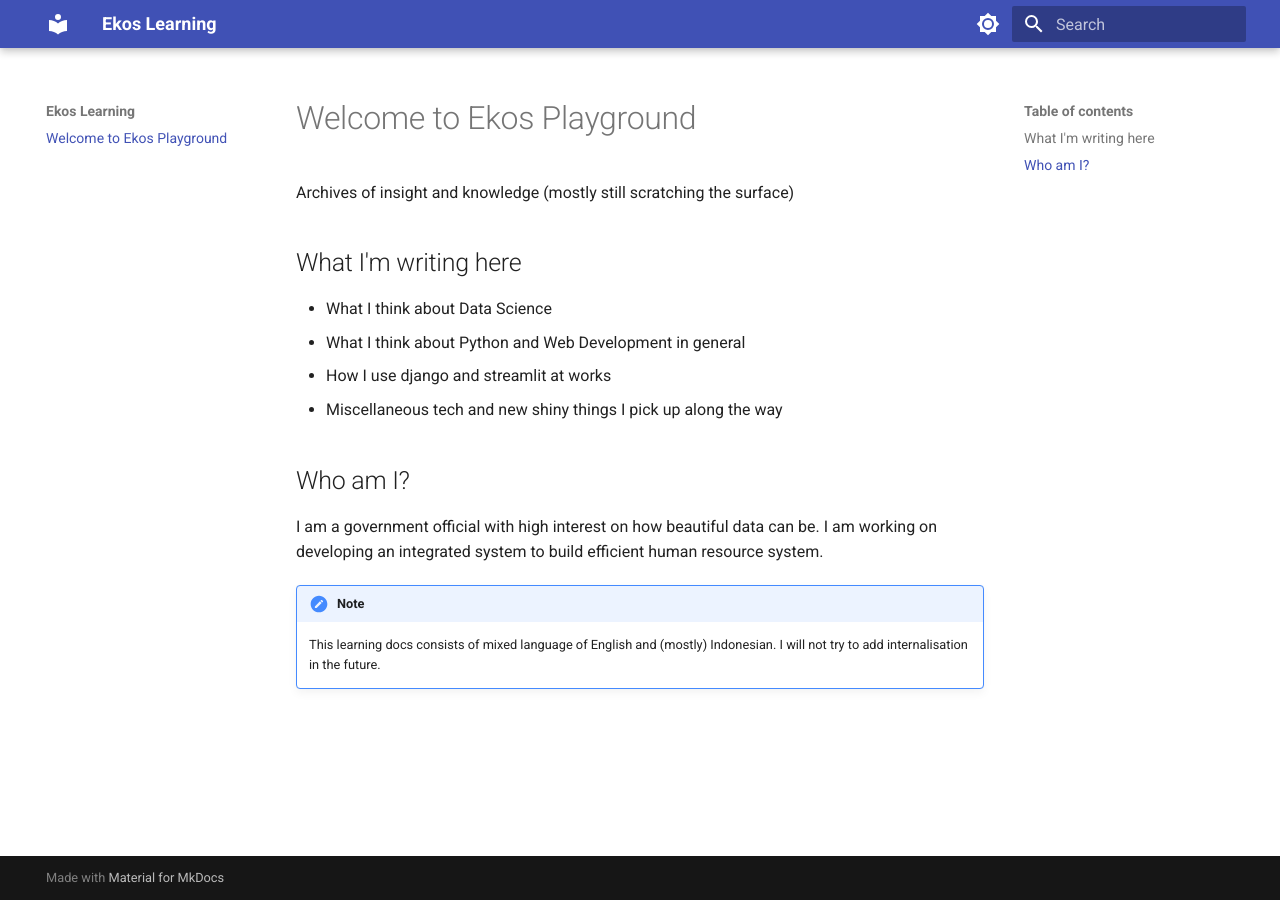
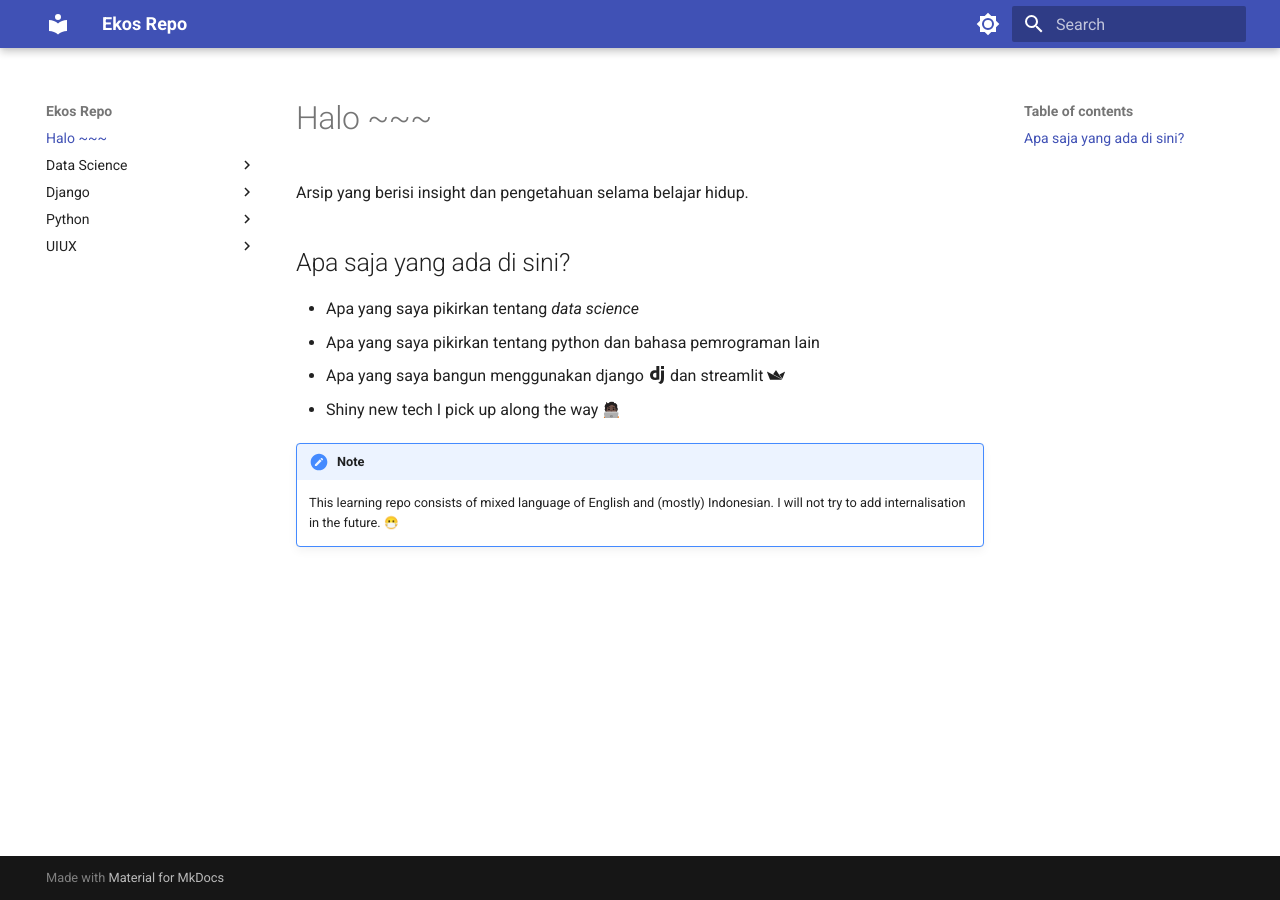
Before and after one commit to ekosup/learning, an MkDocs documentation site: the page built from docs/index.md, in a window 1280 px wide. Built offline with MkDocs 1.6.1 and Material for MkDocs 9.7.7, drawn with Linux system fonts in a browser that asks for light colours; emoji names are drawn with the system emoji font.

Commit message:
initial contents

```diff
--- /dev/null
+++ b/docs/Data Science/index.md
@@ -0,0 +1 @@
+# Data science repo
--- /dev/null
+++ b/docs/Django/index.md
@@ -0,0 +1 @@
+# Django Repo
--- /dev/null
+++ b/docs/UIUX/index.md
@@ -0,0 +1 @@
+# Fundamental UIUX repo
--- a/docs/index.md
+++ b/docs/index.md
@@ -1,20 +1,16 @@
-# Welcome to Ekos Playground
+# Halo ~~~
 
-Archives of insight and knowledge (mostly still scratching the surface)
+Arsip yang berisi insight dan pengetahuan selama belajar hidup.
 
-## What I'm writing here
+## Apa saja yang ada di sini?
 
-* What I think about Data Science
-* What I think about Python and Web Development in general
-* How I use django and streamlit at works
-* Miscellaneous tech and new shiny things I pick up along the way
+* Apa yang saya pikirkan tentang *data science*
+* Apa yang saya pikirkan tentang python dan bahasa pemrograman lain
+* Apa yang saya bangun menggunakan django :simple-django: dan streamlit :simple-streamlit:
+* Shiny new tech I pick up along the way :technologist_tone5:
 
-## Who am I?
-
-I am a government official with high interest on how beautiful data can be. I am working on developing an integrated system
-to build efficient human resource system.
 
 !!! note
 
-    This learning docs consists of mixed language of English and (mostly) Indonesian.
-    I will not try to add internalisation in the future.
+    This learning repo consists of mixed language of English and (mostly) Indonesian.
+    I will not try to add internalisation in the future. :mask:
--- a/mkdocs.yml
+++ b/mkdocs.yml
@@ -1,4 +1,4 @@
-site_name: Ekos Learning
+site_name: Ekos Repo
 theme:
   name: material
   palette:
@@ -16,3 +16,7 @@ markdown_extensions:
   - admonition
   - pymdownx.details
   - pymdownx.superfences
+  - attr_list
+  - pymdownx.emoji:
+      emoji_index: !!python/name:materialx.emoji.twemoji
+      emoji_generator: !!python/name:materialx.emoji.to_svg
```
Also changed, not shown: docs/Data Science/Data Drifting.md (added, +13 -0 lines), docs/Python/python_for_data_science.md (added, +15 -0 lines).
